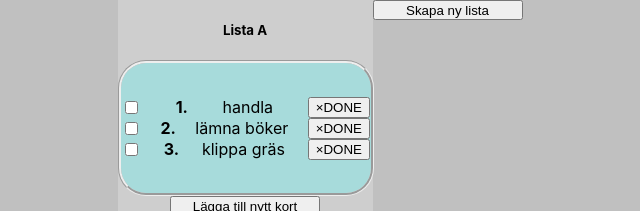
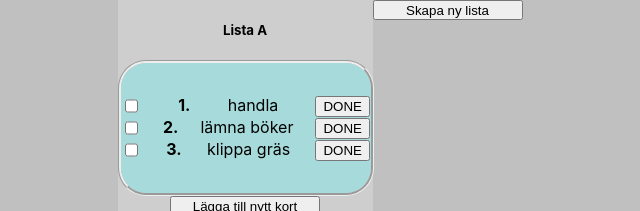
Before and after one commit to RustyNick/Project-Fyra, a React (Create React App) app: page / in a window 1280 px wide. Shown: the top 211 px of the page, without its empty margins (320-960 px from the left). Built offline with nearby package versions, Linux system fonts and the light colour scheme.

Commit message:
DONE knapp och Checkbox

```diff
--- a/src/App.js
+++ b/src/App.js
@@ -1,24 +1,31 @@
 import React from 'react';
 import TodoList from './Todo/TodoList'
+import Context from './context'
 
 function App() {
-  let todos = [
+  const [todos, setTodos] = React.useState([
     {id: 1, complated: false, title: 'handla'},
     {id: 2, complated: false, title: 'lämna böker'},
     {id: 3, complated: false, title: 'klippa gräs'},
-  ]
+  ])
+
 
 function toggleTodo(id) {
 /*   console.log('todo id', id),
- */  todos = todos.map(todo=>{
+ */  setTodos (
+   todos.map(todo=>{
     if(todo.id===id){
       todo.complated=!todo.complated
     }
     return todo
   })
+  )
 }
-
+function removeTodo (id){
+setTodos(todos.filter(todo => todo.id !== id ))
+}
   return (
+    <Context.Provider value={{removeTodo}}>
     <div className="main">
       <div className="list">
           <h5>Lista A</h5>
@@ -29,7 +36,8 @@ function toggleTodo(id) {
       </div>
         <button className="newList">Skapa ny lista</button>
     </div>
-  );
+  </Context.Provider>
+  )
 }
 
 export default App;
--- /dev/null
+++ b/src/context.js
@@ -0,0 +1,5 @@
+import React from 'react'
+
+const Context = React.createContext()
+
+export default Context
--- a/src/index.css
+++ b/src/index.css
@@ -38,22 +38,15 @@ code {
   height: 130px;
   align-items: center;
   border-style: groove;
+
 }
 
 .kort {
   width: 249px;
   justify-content: space-between;
   display: flex;
-
 }
 
-.buttons {
-
-  justify-content: space-around;
-  display: flex;
-  flex-direction: column;
-
-}
 
 .newCard{
   width: 150px;
@@ -63,3 +56,7 @@ code {
   height: 20px;
   width: 150px;
 }
+
+.done{
+  text-decoration: line-through;
+}
--- a/src/todo/TodoItem.js
+++ b/src/todo/TodoItem.js
@@ -1,17 +1,28 @@
-import React from 'react'
+import React, {useContext} from 'react'
 import PropTypes from 'prop-types'
+/* import classes from '*.module.css' */
+import Context from '../context'
 
 
 function TodoItem ({ todo, index, onChange }) {
-    console.log('todo', todo)
+    /* console.log('todo', todo) */
+    const {removeTodo} = useContext(Context)
+    const classes = []
+    if (todo.complated){
+        classes.push('done')
+    }
     return (
         <li>
-            <span><div className='kort'>
-            <input type='checkbox' onChange={() => onChange(todo.id) /* , console.log(todo.id) */}/>
+            <span className={classes.join(' ')}>
+            <div className='kort'><input
+            type='checkbox'
+            checked={todo.complated}
+            onChange={() => onChange(todo.id)
+                /* , console.log(todo.id) */}/>
             <strong>{ index + 1 + '. '}</strong>
             {todo.title}
             <div className='buttons'>
-            <button className='done'>&times;<span>DONE</span></button>
+            <button className='doneBtn' onClick={removeTodo.bind(null, todo.id)/* () => removeTodo(todo.id) */}><span>DONE</span></button>
             </div>
             </div>
 
```
